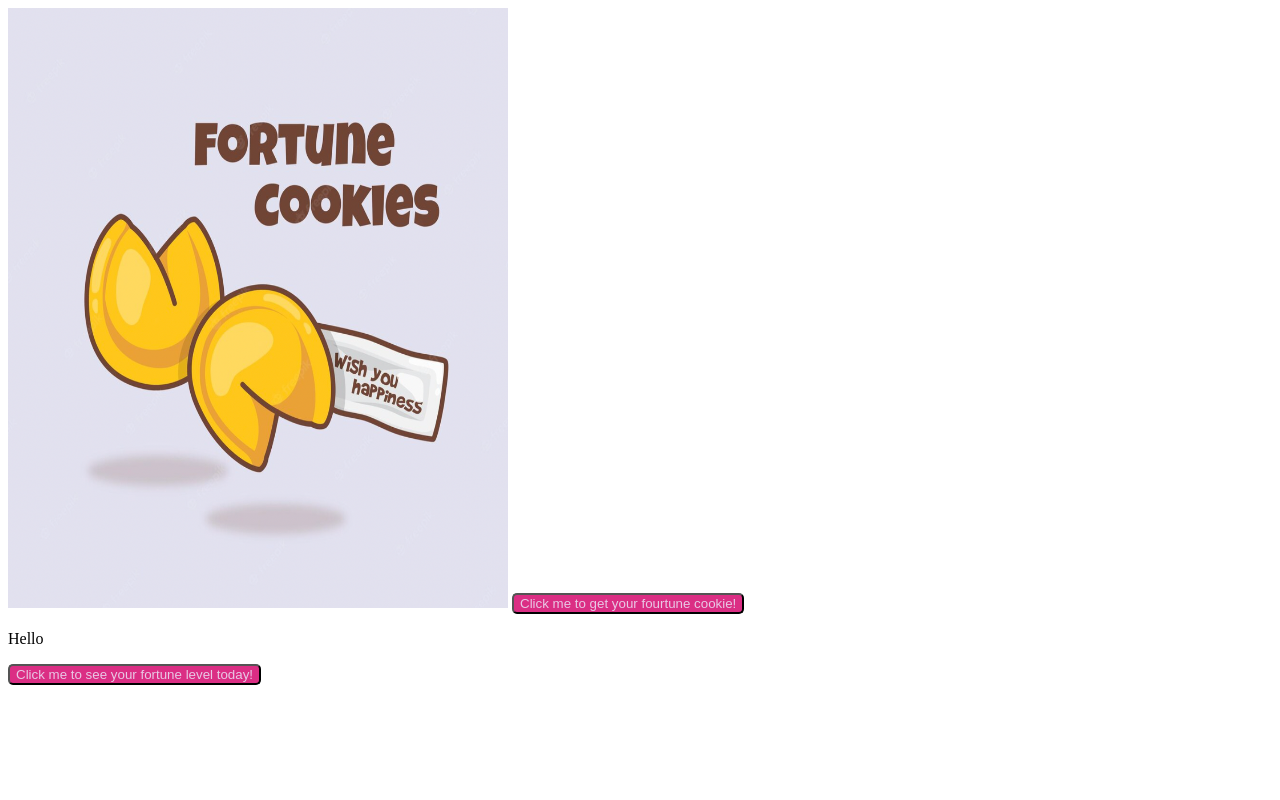
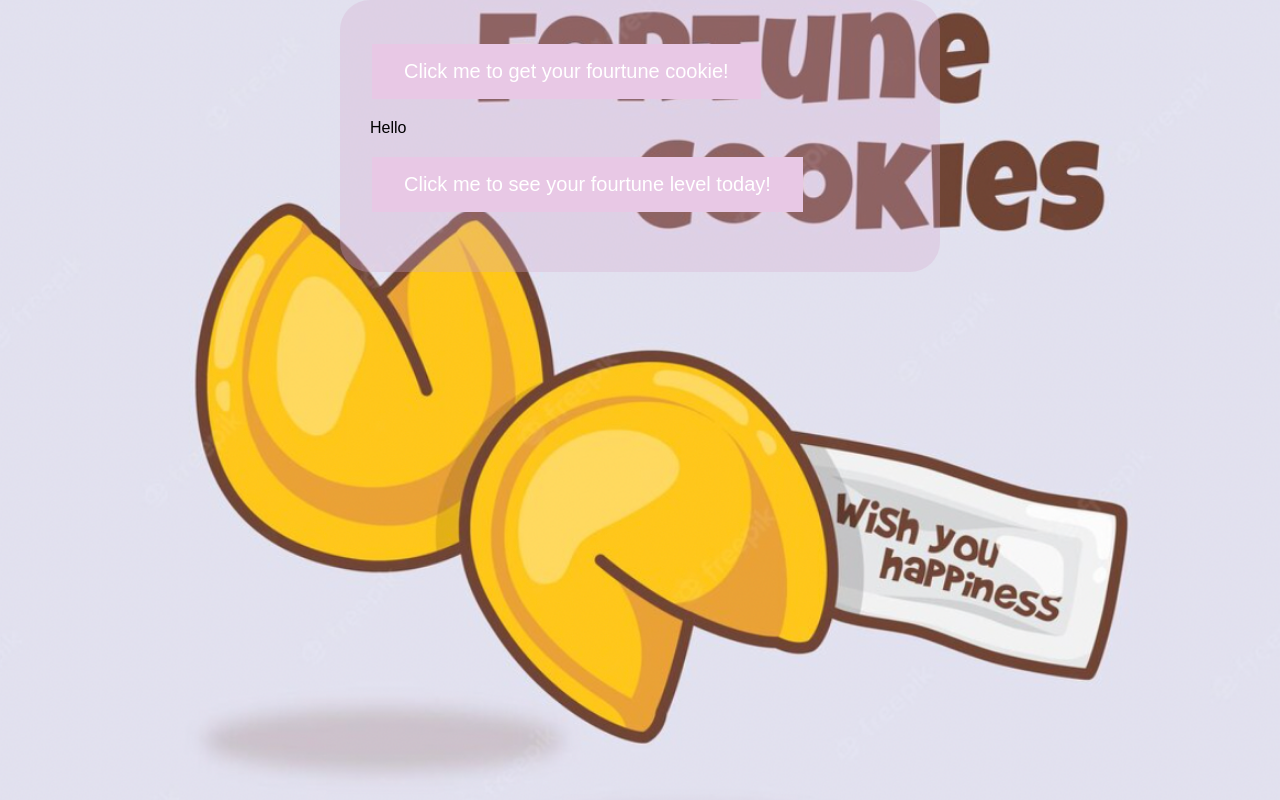
Before and after one commit to comp426-2022-fall/a99-Team3, a website: page fortune.html in a window 1280 px wide. Drawn offline with Linux system fonts and the light colour scheme.

Commit message:
fortune.html style update

```diff
--- a/fortune.html
+++ b/fortune.html
@@ -3,14 +3,22 @@
 <html>
 <head>
     <title>Fortune Cookie Generator</title>
+    <link rel="stylesheet" href="/styles.css">
 </head>
 <body>
 
-    <img src="fortune-cookie.png" alt="Fortune Cookie" width="500" height="600">
-
-    <button onclick="doSomething()" style="background-color:#db2e84;color:#e8c8e5;border-radius:5px">Click me to get your fourtune cookie!</button>
-
-    <p id="test">Hello</p>
+    <div class = "fortune-screen-container">
+        <div class = "fortune-container">
+            <button class="fortune-button" onclick="doSomething()">
+                Click me to get your fourtune cookie!
+            </button>
+            <p id="test">Hello</p>
+            <button class="fortune-button" onclick="random()">
+                Click me to see your fourtune level today!
+            </button>
+            <p id="number"></p>
+        </div>
+    </div>
 
     <script>
         function doSomething() {
@@ -41,11 +49,6 @@
             }
         </script>
 
-
-    <button onclick="random()" style="background-color:#db2e84;color:#e8c8e5;border-radius:5px">Click me to see your fortune level today!</button>
-
-    <p id="number"></p>
-
     <script>
         function random() {
             // randomly generate a fortune level
--- a/styles.css
+++ b/styles.css
@@ -9,7 +9,7 @@ body{
 
 .full-screen-container {
     background-image: url("background\ image.jpg");
-    height: 100vh;
+    height: 200vh;
     width: 100vw;
     background-size: cover;
     background-position: center;
@@ -33,3 +33,50 @@ body{
     font-size:2rem;
     font-weight: normal;
 }
+
+.login-button{
+    background-color: #e8c8e5;
+    border: none;
+    color: white;
+    padding: 16px 32px;
+    text-align: center;
+    text-decoration: none;
+    display: inline-block;
+    font-size: 16px;
+    margin: 4px 2px;
+    transition-duration: 0.4s;
+    cursor: pointer;
+}
+
+.fortune-screen-container{
+    background-image: url("fortune-cookie.png");
+    height: 100vh;
+    width: 100vw;
+    background-size: cover;
+    background-position: center;
+    justify-content: center;
+    align-items: center;
+}
+
+.fortune-button{
+    background-color: #e8c8e5;
+    border: none;
+    color: white;
+    padding: 16px 32px;
+    text-align: center;
+    text-decoration: none;
+    display: inline-block;
+    font-size: 20px;
+    margin: 4px 2px;
+    transition-duration: 0.4s;
+    cursor: pointer;
+}
+
+.fortune-container{
+    background-color: rgba(213, 169, 205, 0.3);
+    padding: 40px 30px;
+    width: 80%;
+    max-width: 600px;
+    border-radius: 30px;
+    margin: 0 auto;
+}
```
Also changed, not shown: form.js (+6 -7 lines), index.html (+2 -2 lines), 1 other file.
